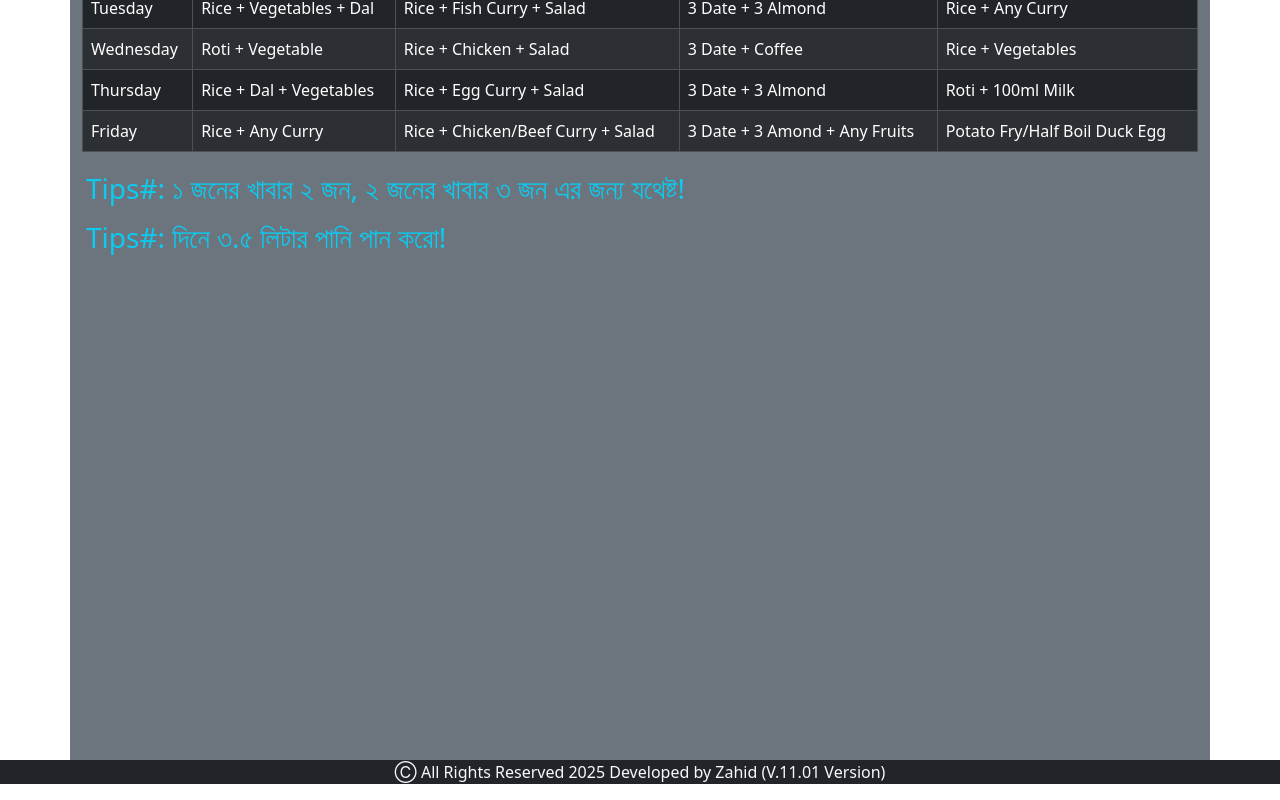
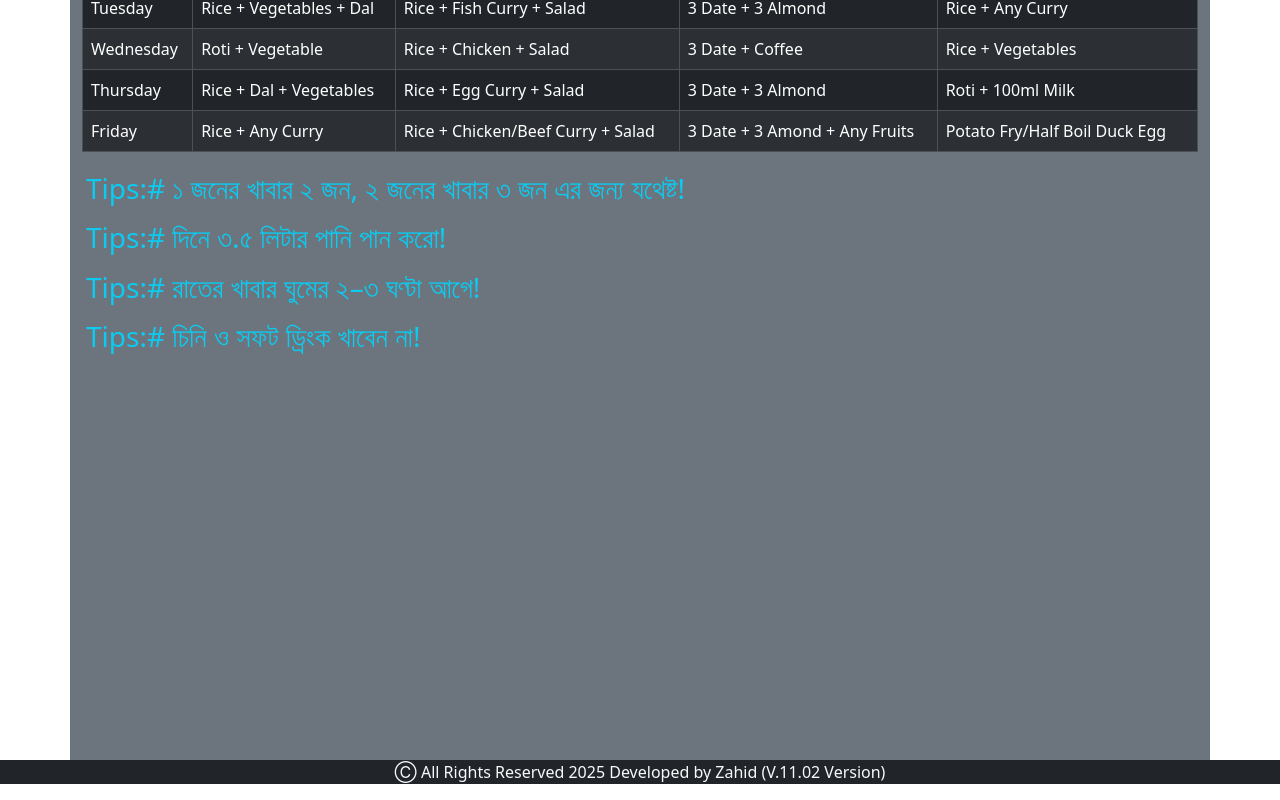
Before and after one commit to MDZAHIDHASAN2024/my-principles, a React (Vite) app: page /foodControl in a window 1280 px wide. Shown: the part 372-1172 px from the top of the page. Built offline with nearby package versions, Linux system fonts and the light colour scheme.

Commit message:
version 11.02

```diff
--- a/src/layout/footer/index.tsx
+++ b/src/layout/footer/index.tsx
@@ -3,7 +3,7 @@ const Footer = () => {
     <div className="container-fluid bg-dark text-light text-center ">
       <p>
         {' '}
-        &#9400; All Rights Reserved 2025 Developed by Zahid (V.11.01
+        &#9400; All Rights Reserved 2025 Developed by Zahid (V.11.02
         Version){' '}
       </p>
     </div>
--- a/src/pages/foodControl/foodControl.tsx
+++ b/src/pages/foodControl/foodControl.tsx
@@ -122,9 +122,11 @@ const FoodControl = () => {
       </Table>
       <div className="">
         <h3 className="text-info p-1">
-          Tips#: ১ জনের খাবার ২ জন, ২ জনের খাবার ৩ জন এর জন্য যথেষ্ট!
+          Tips:# ১ জনের খাবার ২ জন, ২ জনের খাবার ৩ জন এর জন্য যথেষ্ট!
         </h3>
-        <h3 className="text-info p-1">Tips#: দিনে ৩.৫ লিটার পানি পান করো!</h3>
+        <h3 className="text-info p-1">Tips:# দিনে ৩.৫ লিটার পানি পান করো!</h3>
+        <h3 className="text-info p-1">Tips:# রাতের খাবার ঘুমের ২–৩ ঘণ্টা আগে!</h3>
+        <h3 className="text-info p-1">Tips:# চিনি ও সফট ড্রিংক খাবেন না!</h3>
       </div>
     </div>
   );
--- a/src/pages/home/index.tsx
+++ b/src/pages/home/index.tsx
@@ -194,10 +194,10 @@ const Home = () => {
             </button>
             {toggle && (
               <div className=" bg-dark text-light text-center  p-1">
-                <p>08/02/2026 English</p>
-                <p>25/10/1432 Bangla</p>
-                <p>19/08/1447 Arabic</p>
-                <p>Sunday</p>
+                <p>09/02/2026 English</p>
+                <p>26/10/1432 Bangla</p>
+                <p>20/08/1447 Arabic</p>
+                <p>Monday</p>
               </div>
             )}
           </div>
```
